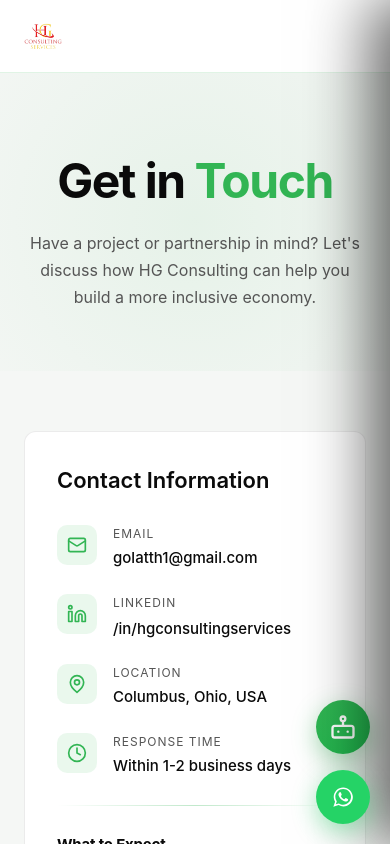
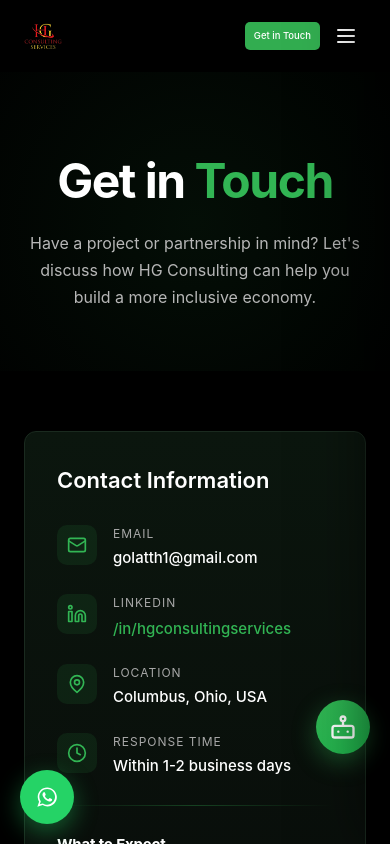
Before and after one commit to waleedbacha/Henry-Golatt-Portfolio, a React (Vite) app: page /contact in a window 390 px wide. Shown: the top 844 px of the page. Built offline with nearby package versions, Linux system fonts and the light colour scheme; the HTML template or start-up script is replaced by a standard one; what @xenova/transformers would draw is missing.

Commit message:
sitemap updated and whatsapp icon set to left side

```diff
--- a/src/components/common/WhatsAppButton.css
+++ b/src/components/common/WhatsAppButton.css
@@ -1,15 +1,15 @@
 /* ============================================================
-   WHATSAPP FLOATING BUTTON
+   WHATSAPP FLOATING BUTTON — LEFT SIDE
    ============================================================ */
 
 .whatsapp-float {
   position: fixed;
   bottom: 30px;
-  right: 30px;
+  left: 30px; /* ✅ moved from right → left */
   width: 60px;
   height: 60px;
   border-radius: 50%;
-  background: #25D366; /* WhatsApp green */
+  background: #25d366; /* WhatsApp green */
   display: flex;
   align-items: center;
   justify-content: center;
@@ -33,10 +33,10 @@
   height: 32px;
 }
 
-/* Tooltip */
+/* Tooltip — flipped to appear on the RIGHT of the button */
 .whatsapp-float-tooltip {
   position: absolute;
-  right: 75px;
+  left: 75px; /* ✅ was right: 75px */
   top: 50%;
   transform: translateY(-50%);
   background: #1a1a1a;
@@ -53,25 +53,27 @@
   pointer-events: none;
 }
 
+/* Tooltip arrow — now points LEFT toward the button */
 .whatsapp-float-tooltip::after {
-  content: '';
+  content: "";
   position: absolute;
-  right: -6px;
+  left: -6px; /* ✅ was right: -6px */
   top: 50%;
   transform: translateY(-50%);
   border: 6px solid transparent;
-  border-left-color: #1a1a1a;
+  border-right-color: #1a1a1a; /* ✅ was border-left-color */
 }
 
 .whatsapp-float:hover .whatsapp-float-tooltip {
   opacity: 1;
   visibility: visible;
-  right: 80px;
+  left: 80px; /* ✅ was right: 80px */
 }
 
 /* Pulse animation */
 @keyframes whatsappPulse {
-  0%, 100% {
+  0%,
+  100% {
     box-shadow: 0 8px 25px rgba(37, 211, 102, 0.4);
   }
   50% {
@@ -85,7 +87,7 @@
 @media (max-width: 640px) {
   .whatsapp-float {
     bottom: 20px;
-    right: 20px;
+    left: 20px; /* ✅ was right: 20px */
     width: 54px;
     height: 54px;
   }
--- a/src/components/common/WhatsAppButton.jsx
+++ b/src/components/common/WhatsAppButton.jsx
@@ -1,13 +1,13 @@
-import React from 'react';
-import './WhatsAppButton.css';
+import React from "react";
+import "./WhatsAppButton.css";
 
 const WhatsAppButton = ({
-  phoneNumber = '16145551234', // ✅ CHANGE to real number
+  phoneNumber = "18705560347", // ✅ CHANGE to real number
   message = "Hello! I'd like to learn more about HG Consulting's services.",
 }) => {
   // Build the WhatsApp URL
   const whatsappUrl = `https://wa.me/${phoneNumber}?text=${encodeURIComponent(
-    message
+    message,
   )}`;
 
   return (
--- a/src/components/layout/Navbar.css
+++ b/src/components/layout/Navbar.css
@@ -50,7 +50,7 @@
 }
 
 .navbar-logo-img {
-  height: 46px;
+  height: 58px;
   width: auto;
   object-fit: contain;
   display: block;
@@ -59,14 +59,21 @@
 /* Tablet */
 @media (max-width: 768px) {
   .navbar-logo-img {
-    height: 38px;
+    height: 48px;
   }
 }
 
 /* Small mobile */
 @media (max-width: 480px) {
   .navbar-logo-img {
-    height: 32px;
+    height: 42px;
+  }
+}
+
+/* Very small devices */
+@media (max-width: 360px) {
+  .navbar-logo-img {
+    height: 38px;
   }
 }
 
@@ -128,9 +135,12 @@
   background: #1f3020;
 }
 
-/* CTA Button */
+/* ============================================================
+   CTA Button — visible on ALL screen sizes
+   ============================================================ */
+
 .navbar-cta-button {
-  display: none;
+  display: inline-flex;
   align-items: center;
   justify-content: center;
   height: 37px;
@@ -142,17 +152,42 @@
   font-weight: 500;
   text-decoration: none;
   transition: all 0.3s ease;
-}
-
-@media (min-width: 640px) {
-  .navbar-cta-button {
-    display: flex;
-  }
+  white-space: nowrap;
 }
 
 .navbar-cta-button:hover {
   background: #3ac05e;
   transform: scale(1.05);
+}
+
+/* Tablet */
+@media (max-width: 768px) {
+  .navbar-cta-button {
+    height: 30px;
+    padding: 0 10px;
+    font-size: 10px;
+    border-radius: 5px;
+  }
+}
+
+/* Small mobile */
+@media (max-width: 480px) {
+  .navbar-cta-button {
+    height: 28px;
+    padding: 0 9px;
+    font-size: 9.5px;
+    border-radius: 5px;
+  }
+}
+
+/* Very small devices (iPhone SE, 320px) */
+@media (max-width: 360px) {
+  .navbar-cta-button {
+    height: 26px;
+    padding: 0 8px;
+    font-size: 9px;
+    letter-spacing: 0.1px;
+  }
 }
 
 /* ============================================================
@@ -209,7 +244,7 @@
   top: 0;
   right: 0;
   bottom: 0;
-   width: 60vw;
+  width: 60vw;
   max-width: 260px;
   min-width: 240px;
   background: #0a1a0f;
@@ -303,7 +338,7 @@
 }
 
 .mobile-drawer-link-active::before {
-  content: '';
+  content: "";
   position: absolute;
   left: 0;
   top: 50%;
@@ -340,6 +375,7 @@
   transform: translateY(-2px);
   box-shadow: 0 10px 25px rgba(50, 181, 84, 0.3);
 }
+
 /* ============================================================
    NAVBAR LINK WRAPPER
    ============================================================ */
@@ -402,7 +438,7 @@
 
 /* Small arrow pointing up */
 .mega-menu-inner::before {
-  content: '';
+  content: "";
   position: absolute;
   top: -8px;
   left: 50%;
@@ -529,8 +565,9 @@
     display: none;
   }
 }
+
 /* ============================================================
-   NAVBAR ACTIONS (Theme Toggle + CTA)
+   NAVBAR ACTIONS (CTA + burger on mobile)
    ============================================================ */
 
 .navbar-actions {
@@ -539,15 +576,21 @@
   gap: 12px;
 }
 
+/* Tighten gap on mobile so CTA + burger sit closer */
+@media (max-width: 768px) {
+  .navbar-actions {
+    gap: 8px;
+  }
+}
+
+@media (max-width: 480px) {
+  .navbar-actions {
+    gap: 6px;
+  }
+}
+
 .mobile-drawer-header-actions {
   display: flex;
   align-items: center;
   gap: 10px;
 }
-
-/* Make sure theme toggle is hidden on very small mobile */
-@media (max-width: 480px) {
-  .navbar-actions .theme-toggle {
-    display: none;
-  }
-}
--- a/src/components/layout/Navbar.jsx
+++ b/src/components/layout/Navbar.jsx
@@ -1,6 +1,6 @@
-import React, { useState, useEffect, useRef } from 'react';
-import { Link, useLocation } from 'react-router-dom';
-import ThemeToggle from '../common/ThemeToggle';
+import React, { useState, useEffect, useRef } from "react";
+import { Link, useLocation } from "react-router-dom";
+// import ThemeToggle from "../common/ThemeToggle";
 import {
   Menu,
   X,
@@ -15,9 +15,9 @@
   BookOpen,
   Trophy,
   Info,
-} from 'lucide-react';
-import logo from '../../assets/logo1.png';
-import './Navbar.css';
+} from "lucide-react";
+import logo from "../../assets/logo1.png";
+import "./Navbar.css";
 
 const Navbar = () => {
   const [isOpen, setIsOpen] = useState(false);
@@ -28,8 +28,8 @@
 
   useEffect(() => {
     const handleScroll = () => setScrolled(window.scrollY > 20);
-    window.addEventListener('scroll', handleScroll);
-    return () => window.removeEventListener('scroll', handleScroll);
+    window.addEventListener("scroll", handleScroll);
+    return () => window.removeEventListener("scroll", handleScroll);
   }, []);
 
   useEffect(() => {
@@ -39,139 +39,139 @@
 
   // Lock body scroll when drawer is open
   useEffect(() => {
-    document.body.style.overflow = isOpen ? 'hidden' : '';
+    document.body.style.overflow = isOpen ? "hidden" : "";
     return () => {
-      document.body.style.overflow = '';
+      document.body.style.overflow = "";
     };
   }, [isOpen]);
 
   // ===== MEGA MENU DATA =====
   const megaMenus = {
     services: {
-      title: 'Our Services',
-      subtitle: 'Six ways HG Consulting helps you build inclusive ecosystems',
-      viewAllPath: '/services',
-      viewAllLabel: 'View All Services',
+      title: "Our Services",
+      subtitle: "Six ways HG Consulting helps you build inclusive ecosystems",
+      viewAllPath: "/services",
+      viewAllLabel: "View All Services",
       items: [
         {
           icon: TrendingUp,
-          title: 'Economic Development',
-          description: 'Strategic planning for inclusive local ecosystems',
-          path: '/services',
+          title: "Economic Development",
+          description: "Strategic planning for inclusive local ecosystems",
+          path: "/services",
         },
         {
           icon: GraduationCap,
-          title: 'HBCU Partnerships',
-          description: 'University collaboration & tech transfer',
-          path: '/services',
+          title: "HBCU Partnerships",
+          description: "University collaboration & tech transfer",
+          path: "/services",
         },
         {
           icon: Briefcase,
-          title: 'Small Business',
-          description: 'Building ecosystems for entrepreneurs',
-          path: '/services',
+          title: "Small Business",
+          description: "Building ecosystems for entrepreneurs",
+          path: "/services",
         },
         {
           icon: Scale,
-          title: 'Policy & Advocacy',
-          description: 'Advancing economic inclusion policies',
-          path: '/services',
+          title: "Policy & Advocacy",
+          description: "Advancing economic inclusion policies",
+          path: "/services",
         },
         {
           icon: Target,
-          title: 'Strategic Planning',
-          description: 'Board development & governance',
-          path: '/services',
+          title: "Strategic Planning",
+          description: "Board development & governance",
+          path: "/services",
         },
         {
           icon: Building2,
-          title: 'Urban Development',
-          description: 'Downtown revitalization & preservation',
-          path: '/services',
+          title: "Urban Development",
+          description: "Downtown revitalization & preservation",
+          path: "/services",
         },
       ],
     },
 
     about: {
-      title: 'About HG Consulting',
-      subtitle: 'Learn about our founder, mission, and impact',
-      viewAllPath: '/about',
-      viewAllLabel: 'More About Us',
+      title: "About HG Consulting",
+      subtitle: "Learn about our founder, mission, and impact",
+      viewAllPath: "/about",
+      viewAllLabel: "More About Us",
       items: [
         {
           icon: Info,
-          title: 'Our Mission',
-          description: 'Building inclusive economic ecosystems',
-          path: '/about',
+          title: "Our Mission",
+          description: "Building inclusive economic ecosystems",
+          path: "/about",
         },
         {
           icon: Users,
-          title: 'Henry A. Golatt',
-          description: 'Founder & Principal Consultant',
-          path: '/about',
+          title: "Henry A. Golatt",
+          description: "Founder & Principal Consultant",
+          path: "/about",
         },
         {
           icon: BookOpen,
-          title: 'Publications',
-          description: 'Peer-reviewed research & playbooks',
-          path: '/gallery',
+          title: "Publications",
+          description: "Peer-reviewed research & playbooks",
+          path: "/gallery",
         },
         {
           icon: Trophy,
-          title: 'Awards',
-          description: 'National recognition & honors',
-          path: '/gallery',
+          title: "Awards",
+          description: "National recognition & honors",
+          path: "/gallery",
         },
         {
           icon: Users,
-          title: 'Board Positions',
-          description: '40+ advisory roles',
-          path: '/gallery',
+          title: "Board Positions",
+          description: "40+ advisory roles",
+          path: "/gallery",
         },
         {
           icon: TrendingUp,
-          title: 'Our Journey',
-          description: '15+ years of impact since 2009',
-          path: '/',
+          title: "Our Journey",
+          description: "15+ years of impact since 2009",
+          path: "/",
         },
       ],
     },
 
     gallery: {
-      title: 'Gallery',
-      subtitle: 'Explore our achievements, publications, and partnerships',
-      viewAllPath: '/gallery',
-      viewAllLabel: 'View Full Gallery',
+      title: "Gallery",
+      subtitle: "Explore our achievements, publications, and partnerships",
+      viewAllPath: "/gallery",
+      viewAllLabel: "View Full Gallery",
       items: [
         {
           icon: Users,
-          title: 'Board Leadership',
-          description: 'Advisory & governance positions',
-          path: '/gallery',
+          title: "Board Leadership",
+          description: "Advisory & governance positions",
+          path: "/gallery",
         },
         {
           icon: BookOpen,
-          title: 'Publications',
-          description: 'Research papers & playbooks',
-          path: '/gallery',
+          title: "Publications",
+          description: "Research papers & playbooks",
+          path: "/gallery",
         },
         {
           icon: Trophy,
-          title: 'Awards & Honors',
-          description: 'Recognition & achievements',
-          path: '/gallery',
+          title: "Awards & Honors",
+          description: "Recognition & achievements",
+          path: "/gallery",
         },
       ],
     },
   };
 
   const navItems = [
-    { name: 'HOME', path: '/' },
-    { name: 'SERVICES', path: '/services', mega: 'services' },
-    { name: 'ABOUT', path: '/about', mega: 'about' },
-    { name: 'GALLERY', path: '/gallery', mega: 'gallery' },
-    { name: 'PROJECTS', path: '/testimonials' },
-    { name: 'CONTACT', path: '/contact' },
+    { name: "HOME", path: "/" },
+    { name: "SERVICES", path: "/services", mega: "services" },
+    { name: "ABOUT", path: "/about", mega: "about" },
+    { name: "GALLERY", path: "/gallery", mega: "gallery" },
+    { name: "PROJECTS", path: "/testimonials" },
+    { name: "CONTACT", path: "/contact" },
   ];
 
   // Hover handlers with delay (prevents flickering)
@@ -188,10 +188,9 @@
 
   return (
     <>
-      <header className={`navbar ${scrolled ? 'navbar-scrolled' : ''}`}>
+      <header className={`navbar ${scrolled ? "navbar-scrolled" : ""}`}>
         <div className="navbar-container">
           <nav className="navbar-nav">
-
             {/* Logo */}
             <Link to="/" className="navbar-logo">
               <img
@@ -207,23 +206,19 @@
                 <div
                   key={item.name}
                   className="navbar-link-wrapper"
-                  onMouseEnter={() =>
-                    item.mega && handleMouseEnter(item.mega)
-                  }
+                  onMouseEnter={() => item.mega && handleMouseEnter(item.mega)}
                   onMouseLeave={handleMouseLeave}
                 >
                   <Link
                     to={item.path}
                     className={`navbar-link ${
                       location.pathname === item.path
-                        ? 'navbar-link-active'
-                        : ''
+                        ? "navbar-link-active"
+                        : ""
                     }`}
                   >
                     {item.name}
-                    {item.mega && (
-                      <span className="navbar-link-arrow">▾</span>
-                    )}
+                    {item.mega && <span className="navbar-link-arrow">▾</span>}
                   </Link>
 
                   {/* Mega Menu */}
@@ -282,15 +277,12 @@
               ))}
             </div>
 
-                     {/* Theme Toggle + CTA */}
+            {/* CTA Button + Mobile Menu Toggle */}
             <div className="navbar-actions">
-              <ThemeToggle />
               <Link to="/contact" className="navbar-cta-button">
                 Get in Touch
               </Link>
-            </div>
 
-            {/* Mobile Menu Toggle */}
               <button
                 className="navbar-mobile-toggle"
                 onClick={() => setIsOpen(true)}
@@ -298,7 +290,7 @@
               >
                 <Menu size={24} />
               </button>
-
+            </div>
           </nav>
         </div>
       </header>
@@ -306,15 +298,13 @@
       {/* Mobile Drawer backdrop */}
       <div
         className={`mobile-drawer-backdrop ${
-          isOpen ? 'mobile-drawer-backdrop-open' : ''
+          isOpen ? "mobile-drawer-backdrop-open" : ""
         }`}
         onClick={() => setIsOpen(false)}
       />
 
       {/* Mobile Drawer */}
-      <aside
-        className={`mobile-drawer ${isOpen ? 'mobile-drawer-open' : ''}`}
-      >
+      <aside className={`mobile-drawer ${isOpen ? "mobile-drawer-open" : ""}`}>
         <div className="mobile-drawer-header">
           <Link to="/" className="navbar-logo" onClick={() => setIsOpen(false)}>
             <img
@@ -324,7 +314,6 @@
             />
           </Link>
           <div className="mobile-drawer-header-actions">
-            <ThemeToggle />
             <button
               className="mobile-drawer-close"
               onClick={() => setIsOpen(false)}
@@ -342,8 +331,8 @@
               to={item.path}
               className={`mobile-drawer-link ${
                 location.pathname === item.path
-                  ? 'mobile-drawer-link-active'
-                  : ''
+                  ? "mobile-drawer-link-active"
+                  : ""
               }`}
               onClick={() => setIsOpen(false)}
             >
--- a/src/pages/Contact.jsx
+++ b/src/pages/Contact.jsx
@@ -257,7 +257,7 @@
       <Footer />
 
       <WhatsAppButton
-        phoneNumber="16145551234"
+        phoneNumber="18705560347"
         message="Hello HG Consulting! I'd like to learn more about your services."
       />
     </div>
```
Also changed, not shown: public/robots.txt, 1 other file (tests, documents, lock files or other folders). Lines whose indentation alone changed are shown as unchanged.
